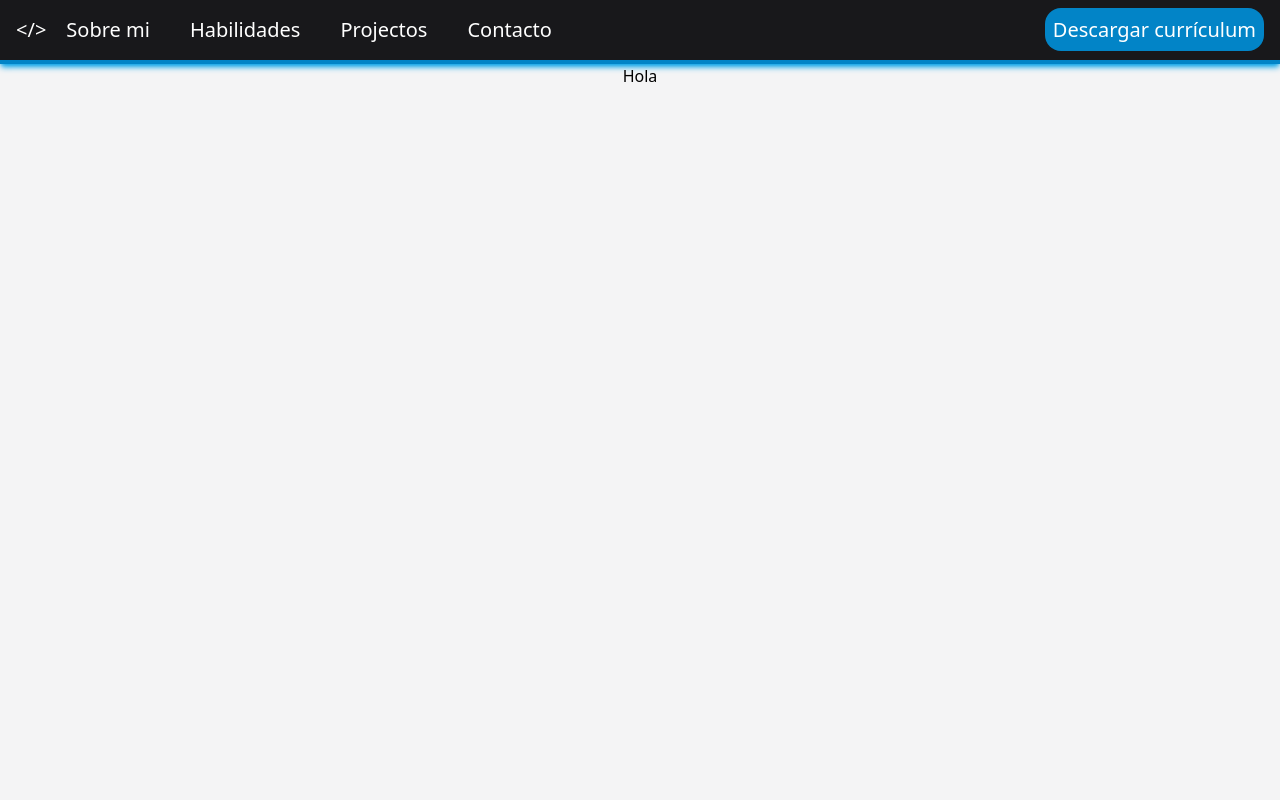
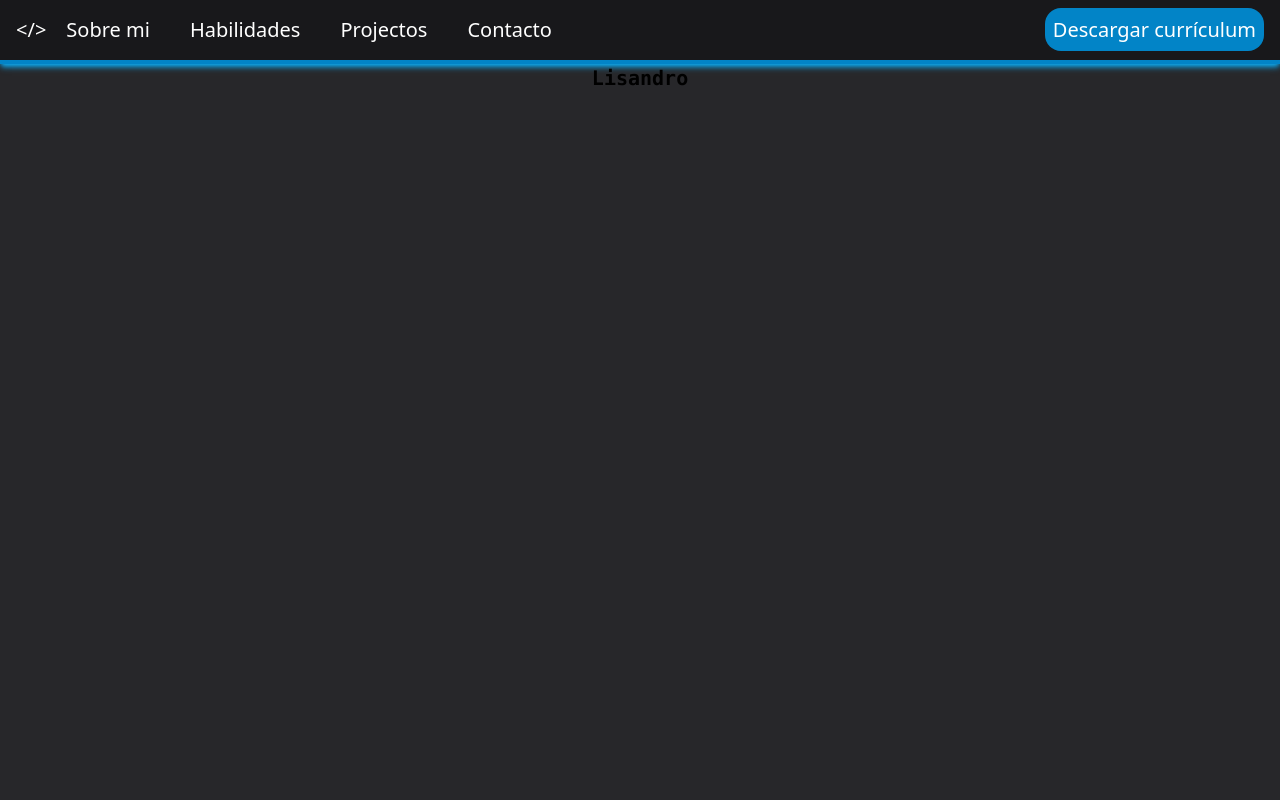
Before and after one commit to LisandroGG/Portfolio, a React (Vite) app: page / in a window 1280 px wide. Shown: the top 800 px of the page. Built offline with nearby package versions, Linux system fonts and the light colour scheme; some icons are missing.

Commit message:
agregando animacion

```diff
--- a/src/App.jsx
+++ b/src/App.jsx
@@ -9,7 +9,7 @@ import Projects from './components/Projects/Projects.jsx'
 function App() {
 
   return (
-    <div className="bg-zinc-100">
+    <div className="bg-zinc-800">
       <Nav />
       <Main />
       <About />
--- a/src/components/Main/Main.jsx
+++ b/src/components/Main/Main.jsx
@@ -1,7 +1,9 @@
 const Main = () => {
     return(
         <div className="h-200 grid justify-items-center">
-            <h1>Hola</h1>
+            <h1 class="overflow-hidden whitespace-nowrap font-mono text-xl font-bold animate-typing ">
+                <h1>&nbsp;Lisandro</h1>
+            </h1>
         </div>
 
     )
--- a/tailwind.config.js
+++ b/tailwind.config.js
@@ -3,6 +3,15 @@ export default {
   content: ["./index.html", "./src/**/*.{html,js,jsx,ts,tsx}", "./components/**/*.{js,ts,jsx,tsx}"],
   theme: {
     extend: {
+      animation: {
+        typing: "typing 2s steps(10) infinite forwards alternate-reverse",
+      },
+      keyframes: {
+        typing: {
+          from: { width: "10ch" },
+          to: { width: "0" }
+        },
+      },
     },
   },
   plugins: [],
```
